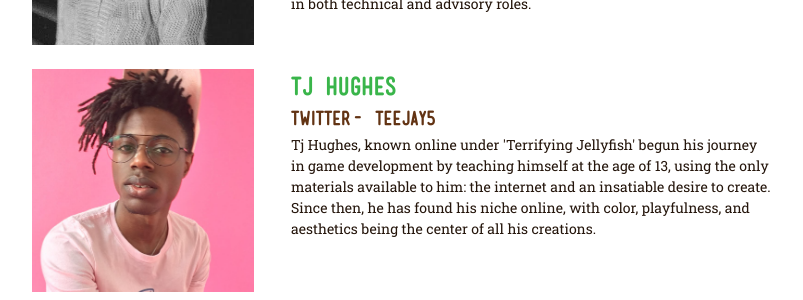
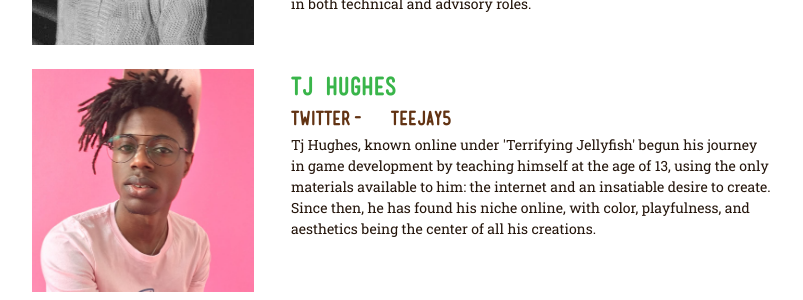
Before and after one commit to BrooklynGamery/gdocexpo, a Jekyll site: the page built from scholars/index.html, in a window 1280 px wide and 900 px high, scrolled down 621 px. Shown: the part 150-450 px from the top of the window, without its empty margins (238-1041 px from the left). Built offline with Jekyll 4.4.1, drawn with Linux system fonts in a browser that asks for light colours; some of the changed lines change nothing that is shown.

Commit message:
added scholar info

```diff
--- a/_data/scholars.yml
+++ b/_data/scholars.yml
@@ -5,7 +5,7 @@
    image: Melissa_Auclaire.jpg
 
  - title: Tj Hughes
-   team: "Twitter- Teejay5"
+   team: "Twitter- &#95;Teejay5"
    link: http://terrifyingjellyfish.com
    description: "Tj Hughes, known online under 'Terrifying Jellyfish' begun his journey in game development by teaching himself at the age of 13, using the only materials available to him: the internet and an insatiable desire to create. Since then, he has found his niche online, with color, playfulness, and aesthetics being the center of all his creations."
    image: Tj_Hughes.jpg
@@ -15,3 +15,9 @@
    link: https://t.co/ssVuYLjWgh
    description: "Bahiyya Khan writes poetry. Here is an excerpt: 'I’m fuck boi Peter who never wants you to grow up'. She also makes video games and is a fake skater. Her most recent accomplishment is dropping out of her Masters. She is also a South African woman of colour which makes her very cool. Also, please buy her most recent game, after HOURS. Thank you love u."
    image: Bahiyya_Khan.jpg
+
+- title: Natasha Lyn-Marie Charlene Excelsia
+   team: "Twitter- CHARLENEMAXIMUM"
+   link: http://a6productions.itch.io/
+   description: "Lyn-Marie Charlene Excelsia is a Black and transgender multi-media artist and game developer, and the leader of DANGER HEART ENTERTAINMENT (formerly alpha six productions), developers of Joylancer and Card Witch."
+   image: Natasha_Lyn-Marie_Charlene_Excelsia.png
```
Also changed, not shown: assets/images/scholars/2019/Natasha_Lyn-Marie_Charlene_Excelsia.png (added).
